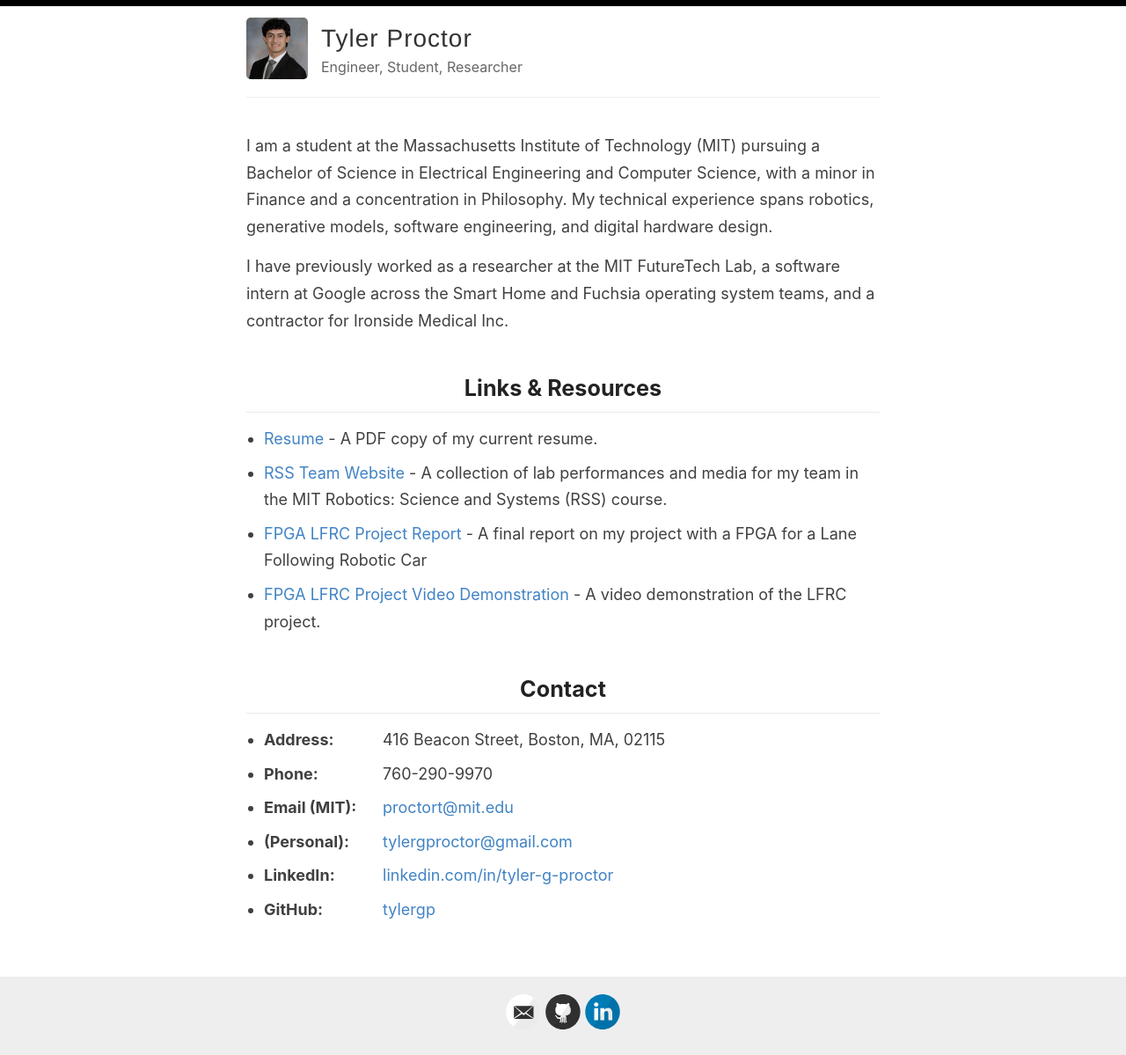
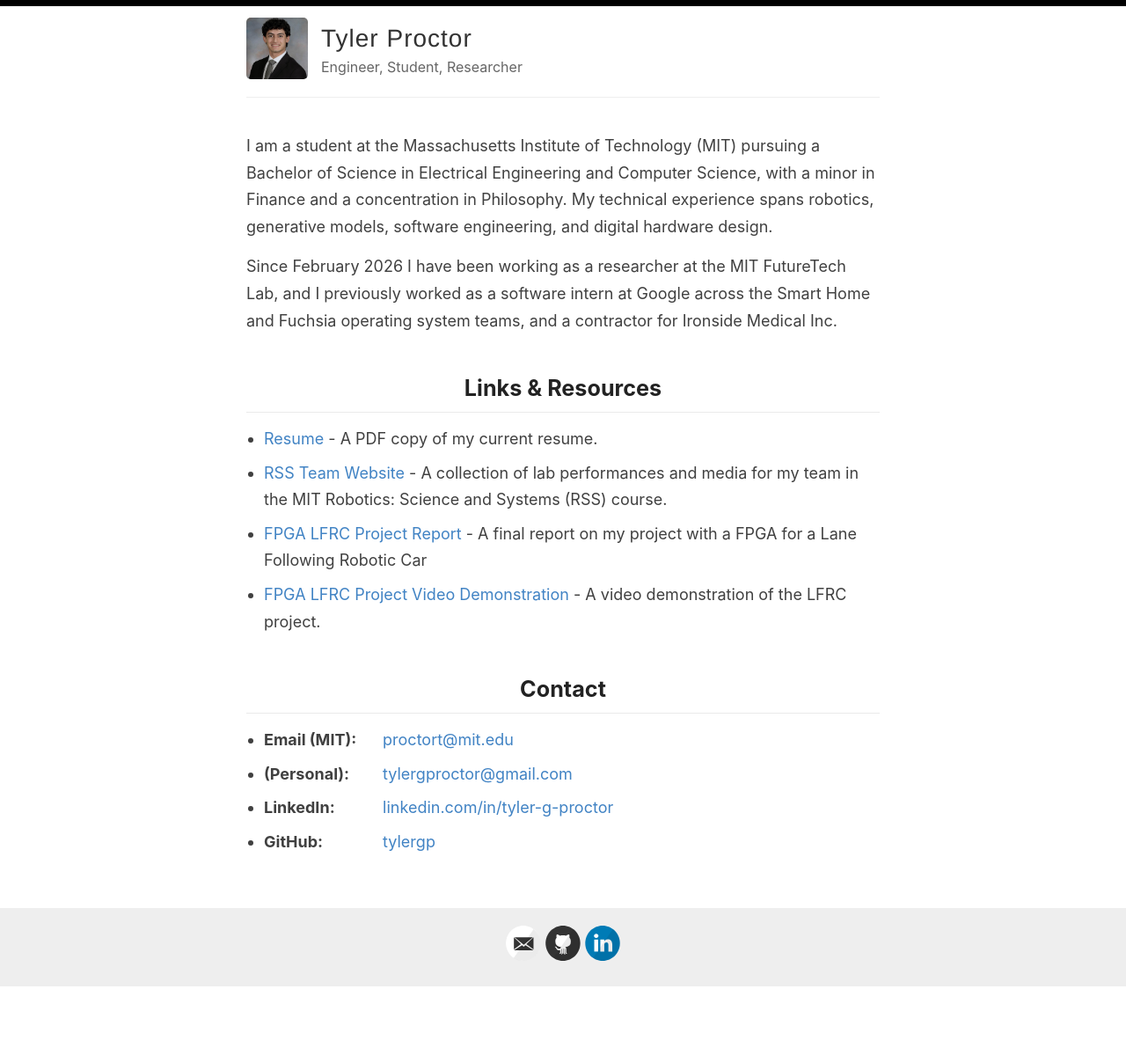
Before and after one commit to tylergp/tylergp.github.io, a Jekyll site: the page built from index.html, in a window 1280 px wide. Shown: the whole page at 88% size. Built offline with Jekyll 4.4.1, drawn with Linux system fonts in a browser that asks for light colours; the list of posts is cut into pages by our own code; after the commit the page ends 1122 px from its top, so only the background shows below that.

Commit message:
Removed details

```diff
--- a/index.html
+++ b/index.html
@@ -33,7 +33,7 @@
 <div class="custom-section" id="about">
   <p>I am a student at the Massachusetts Institute of Technology (MIT) pursuing a Bachelor of Science in Electrical Engineering and Computer Science, with a minor in Finance and a concentration in Philosophy. My technical experience spans robotics, generative models, software engineering, and digital hardware design.</p>
 
-  <p>I have previously worked as a researcher at the MIT FutureTech Lab, a software intern at Google across the Smart Home and Fuchsia operating system teams, and a contractor for Ironside Medical Inc.</p>
+  <p>Since February 2026 I have been working as a researcher at the MIT FutureTech Lab, and I previously worked as a software intern at Google across the Smart Home and Fuchsia operating system teams, and a contractor for Ironside Medical Inc.</p>
 </div>
 
 <div class="custom-section" id="links">
@@ -50,8 +50,6 @@
 <div class="custom-section" id="contact">
   <h2>Contact</h2>
   <ul class="contact-info">
-    <li><strong>Address:</strong> 416 Beacon Street, Boston, MA, 02115</li>
-    <li><strong>Phone:</strong> 760-290-9970</li>
     <li><strong>Email (MIT):</strong> <a href="mailto:proctort@mit.edu">proctort@mit.edu</a></li>
     <li><strong>(Personal):</strong> <a href="mailto:tylergproctor@gmail.com">tylergproctor@gmail.com</a></li>
     <li><strong>LinkedIn:</strong> <a href="https://linkedin.com/in/tyler-g-proctor" target="_blank">linkedin.com/in/tyler-g-proctor</a></li>
```
